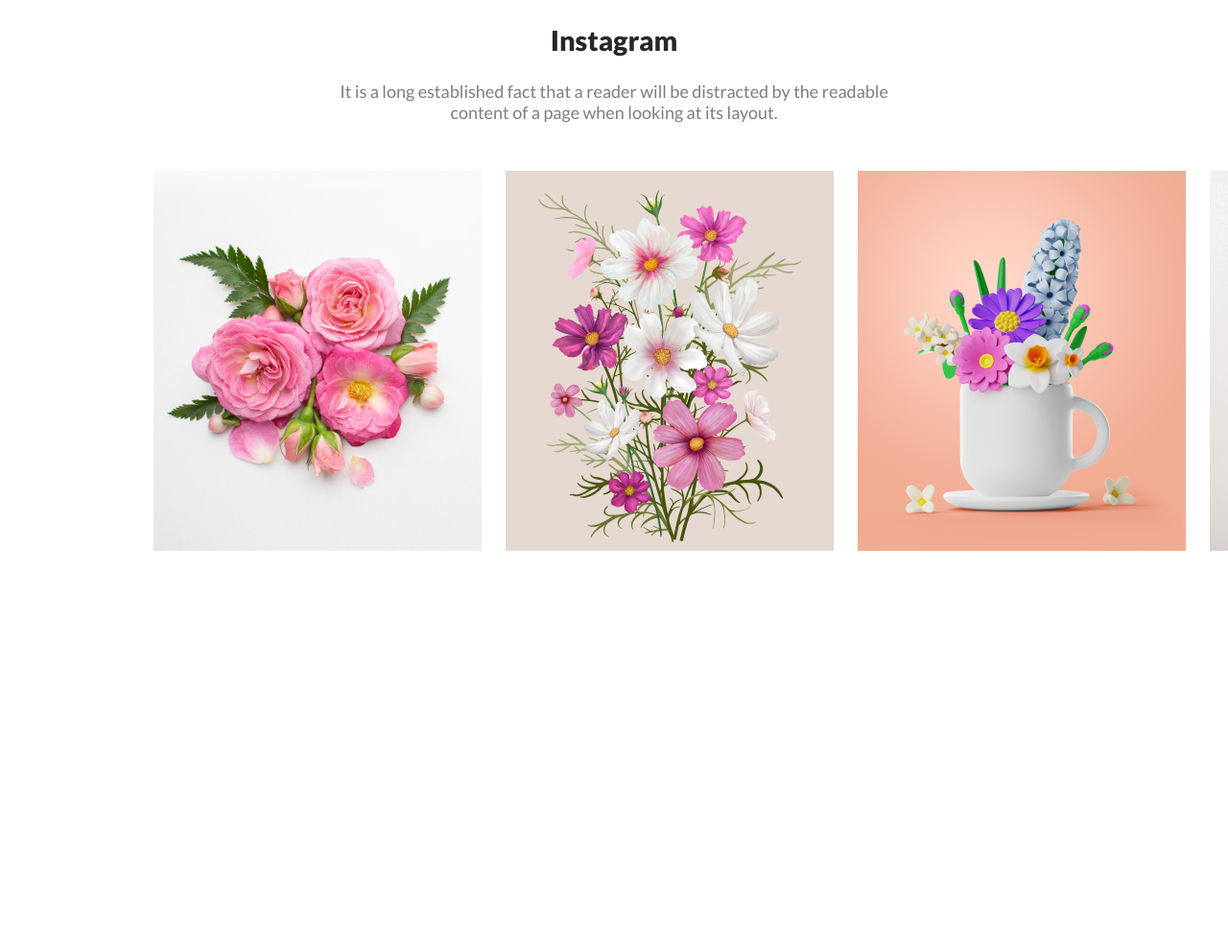
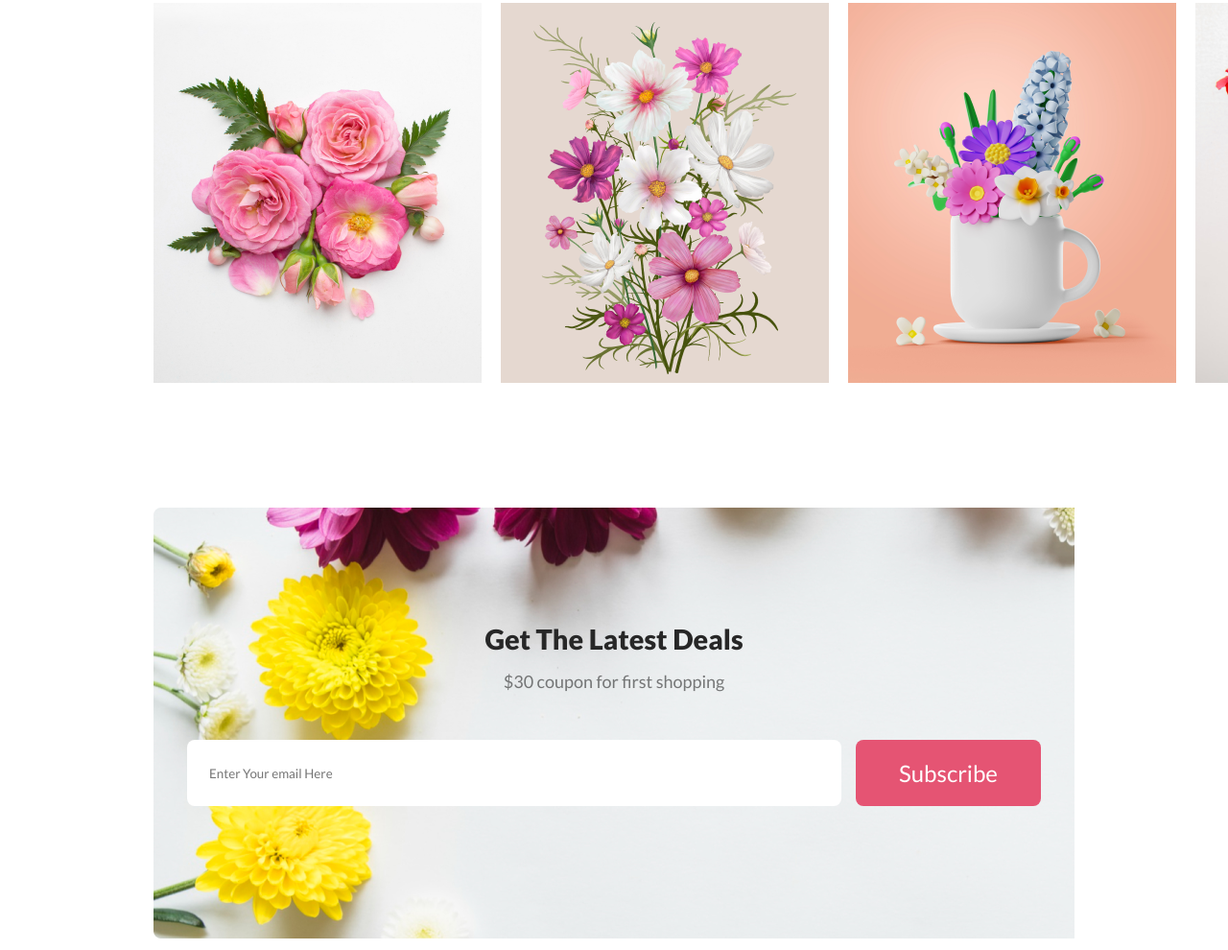
Before and after one commit to mahidulkabir/flower-shop, a plain HTML site: page index.html in a window 1280 px wide. Shown: the part 2924-3914 px from the top of the page at 96% size. Before the commit the page ends 3498 px from the top, so only its background shows below. Drawn offline with Linux system fonts and the light colour scheme.

Commit message:
added latest deals section html and css

```diff
--- a/index.html
+++ b/index.html
@@ -73,7 +73,8 @@
             <p class="common-p">
               It is a long established fact that a reader will be distracted by
               the readable content of a page when looking at its layout.
-            </p><button class="common-btn">Sign Up</button>
+            </p>
+            <button class="common-btn">Sign Up</button>
           </div>
 
           <div class="hot-deals-pic">
@@ -82,16 +83,37 @@
         </div>
       </section>
       <section class="insta common-container">
-        <h2 class="common-title" > Instagram</h2>
-        <p class="common-p insta-txt">It is a long established fact that a reader will be distracted by the readable <br> content of a page when looking at its layout.</p>
+        <h2 class="common-title">Instagram</h2>
+        <p class="common-p insta-txt">
+          It is a long established fact that a reader will be distracted by the
+          readable <br />
+          content of a page when looking at its layout.
+        </p>
         <div class="insta-pics">
-          <img src="./assets/Flower 01.png" alt="flower jar">
-          <img src="./assets/Rectangle 4.png" alt="flower jar">
-          <img src="./assets/Rectangle 5.png" alt="flower jar">
-          <img src="./assets/Rectangle 6.png" alt="flower jar">
+          <img src="./assets/Flower 01.png" alt="flower jar" />
+          <img src="./assets/Rectangle 4.png" alt="flower jar" />
+          <img src="./assets/Rectangle 5.png" alt="flower jar" />
+          <img src="./assets/Rectangle 6.png" alt="flower jar" />
         </div>
       </section>
-
+      <section class="latest-deals-container common-container ">
+        <div class="deals-container ">
+        <div class="latest-deals-txt">
+          <h2 class="common-title">Get The Latest Deals</h2>
+          <p class="common-p">$30 coupon for first shopping</p>
+        </div>
+        <div class="latest-deals-form">
+          <input
+            type="email"
+            name=""
+            id=""
+            placeholder="Enter Your email Here"
+            class="deals-form"
+          />
+          <button class="common-btn">Subscribe</button>
+        </div>
+        </div>
+      </section>
     </main>
     <footer></footer>
   </body>
--- a/styles/styles-flower shop.css
+++ b/styles/styles-flower shop.css
@@ -11,7 +11,6 @@
   color: rgba(39, 39, 39, 0.6);
   font-size: 1.125rem;
   font-weight: 400;
-
 }
 .common-btn {
   background: #e55473;
@@ -22,20 +21,18 @@
   border: none;
   cursor: pointer;
 }
-.common-btn:hover{
+.common-btn:hover {
   background: #e21441;
 }
 .common-container {
-
   width: 75%;
   max-width: 1440px;
   margin: 0 auto;
 }
-.common-title{
+.common-title {
   font-size: 1.8rem;
   font-weight: 800;
   color: #272727;
-
 }
 /* banner section styles  */
 header {
@@ -45,7 +42,6 @@ header {
   display: flex;
   align-items: center;
   justify-content: center;
-
 }
 .banner-container {
   width: 75%;
@@ -71,49 +67,47 @@ header {
 }
 
 /* featured flower section styles  */
-.featured-container{
+.featured-container {
   width: 75%;
   max-width: 1440px;
   margin: 0 auto;
-
 }
-.featured-title, .common-title{
+.featured-title {
   text-align: center;
   font-size: 1.8rem;
   font-weight: 800;
   color: #272727;
   margin: 175px 0px 25px 0px;
 }
-.featured-container p{
+.featured-container p {
   text-align: center;
   margin-bottom: 45px;
 }
-.featured-flowr-container{
+.featured-flowr-container {
   display: flex;
   justify-content: space-between;
 }
-.featured-flowr img{
+.featured-flowr img {
   cursor: pointer;
   border-radius: 300px 300px 0px 0px;
   padding: 110px 75px 0;
   width: 315px;
   height: 470px;
-
 }
-.featured-flowr img:hover{
+.featured-flowr img:hover {
   width: 325px;
   height: 480px;
 }
-.flower-1 img{
+.flower-1 img {
   background: rgba(167, 33, 98, 0.15);
 }
-.flower-2 img{
+.flower-2 img {
   background: rgba(5, 151, 160, 0.15);
 }
-.flower-3 img{
+.flower-3 img {
   background: rgba(71, 125, 17, 0.15);
 }
-.featured-flwr-txt{
+.featured-flwr-txt {
   color: #272727;
   text-align: center;
   font-weight: 700;
@@ -124,7 +118,7 @@ header {
 
 /* customer care section styles  */
 
-.support-section-container{
+.support-section-container {
   border-radius: 8px;
   background: rgba(39, 39, 39, 0.05);
   display: flex;
@@ -133,61 +127,90 @@ header {
   padding: 80px 0;
   margin-top: 120px;
 }
-.support-content  {
+.support-content {
   text-align: center;
-
 }
-.support-content p{
-  color: rgba(39, 39, 39, 0.80);
+.support-content p {
+  color: rgba(39, 39, 39, 0.8);
   margin-top: 25px;
   text-align: center;
   font-size: 1.25rem;
   font-weight: 600;
   cursor: pointer;
-
 }
-.support-content img:hover{
+.support-content img:hover {
   background-color: rgba(102, 51, 153, 0.26);
   border-radius: 50%;
 }
 /* Hot deals section styles  */
-.hot-deals-section{
+.hot-deals-section {
   border-radius: 8px;
   background: rgba(229, 84, 115, 0.05);
 }
 
-.hot-deals-container{
+.hot-deals-container {
   display: flex;
   justify-content: space-evenly;
   align-items: center;
   margin-top: 130px;
   padding-bottom: 100px;
 }
-.hot-deals-txt{
+.hot-deals-txt {
   width: 100%;
-  max-width:445px ;
+  max-width: 445px;
   display: flex;
   flex-direction: column;
   align-items: center;
   text-align: center;
 }
-.hot-deals-pic img{
+.hot-deals-pic img {
   width: 100%;
   margin-top: 50px;
-
 }
-.hot-deals-txt button{
+.hot-deals-txt button {
   margin-top: 50px;
 }
 
 /* insta section styles  */
-.insta-txt{
+.insta-txt {
   text-align: center;
   margin: 25px 0 50px 0;
 }
-.insta-pics{
+.insta-pics {
   display: flex;
-  gap: 25px;
+  gap: 20px;
+}
+
+/* latest deals section  */
+.deals-container {
+  background: url(../assets/Rectangle\ 9.png);
+  background-size:auto;
+  background-repeat: no-repeat;
+
+  display: flex;
+  /* justify-content: center; */
+  flex-direction: column;
+  align-items:center;
+  margin-top: 130px;
+}
+.latest-deals-txt p {
+  padding-top: 16px;
+  text-align: center;
+}
+.latest-deals-txt {
+  padding-top: 120px;
+
+}
+.latest-deals-form {
+  display: flex;
+  justify-content: center;
+  margin: 50px 0 150px 0;
+  gap: 15px;
+}
+.deals-form {
+  padding: 23px 510px 23px 23px;
+  border: none;
+  border-radius: 8px;
 }
 /* respinsive styles for small device  */
 
@@ -196,27 +219,28 @@ cursor: pointer;
     flex-direction: column;
     margin: 0px 40px;
   }
-  .featured-flowr-container{
-    flex-direction:column;
-    justify-content:baseline;
+  .featured-flowr-container {
+    flex-direction: column;
+    justify-content: baseline;
   }
-   .support-section-container{
+  .support-section-container {
     flex-direction: column;
     gap: 100px;
   }
-   .insta-pics{
+  .insta-pics {
     flex-direction: column;
   }
-   .hot-deals-container{
+  .hot-deals-container {
     flex-direction: column;
     margin-top: 30px;
-    padding-top: 10px;}
+    padding-top: 10px;
+  }
   .banner-txt {
     width: auto;
     text-align: center;
   }
-  .featured-flowr img{
-    padding:  0;
+  .featured-flowr img {
+    padding: 0;
   }
 }
 /* resposive style for middle device  */
@@ -229,21 +253,20 @@ cursor: pointer;
     width: 40%;
     text-align: center;
   }
-  .featured-flowr-container{
-    flex-direction:column;
-    justify-content:baseline;
+  .featured-flowr-container {
+    flex-direction: column;
+    justify-content: baseline;
     align-items: center;
   }
-  .support-section-container{
+  .support-section-container {
     flex-direction: column;
     gap: 100px;
   }
-   .hot-deals-txt button{
-    margin-top:20px;
+  .hot-deals-txt button {
+    margin-top: 20px;
   }
-  .insta-pics{
+  .insta-pics {
     display: grid;
-    grid-template-columns: repeat(2,1fr);
+    grid-template-columns: repeat(2, 1fr);
   }
-
 }
```
Lines whose indentation alone changed are shown as unchanged.
